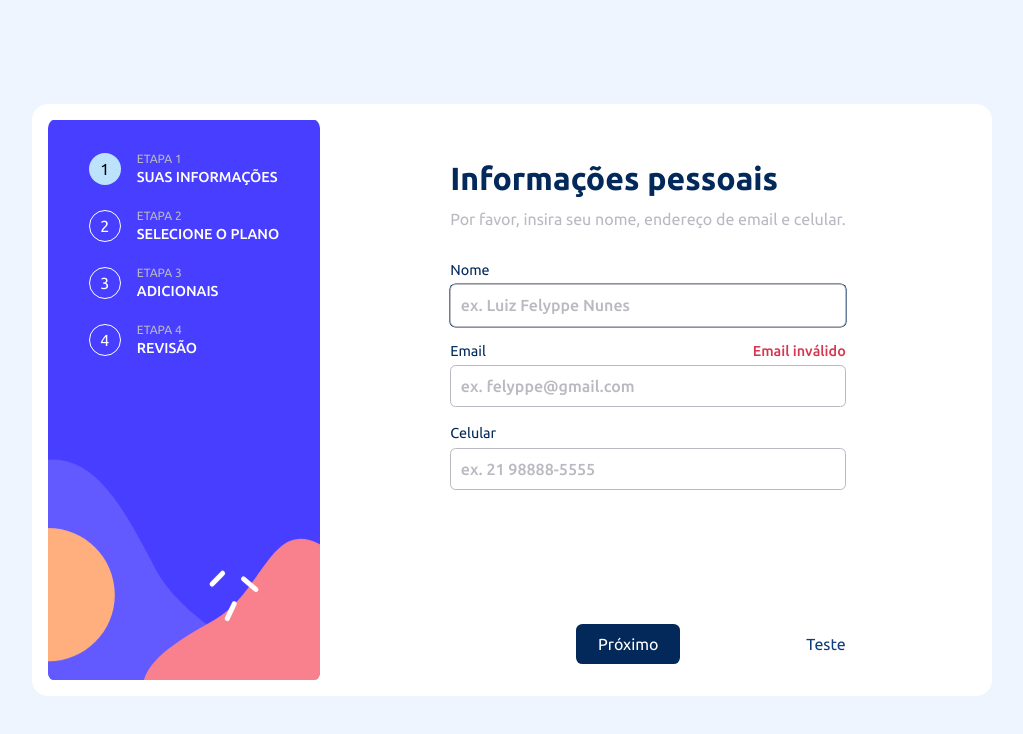
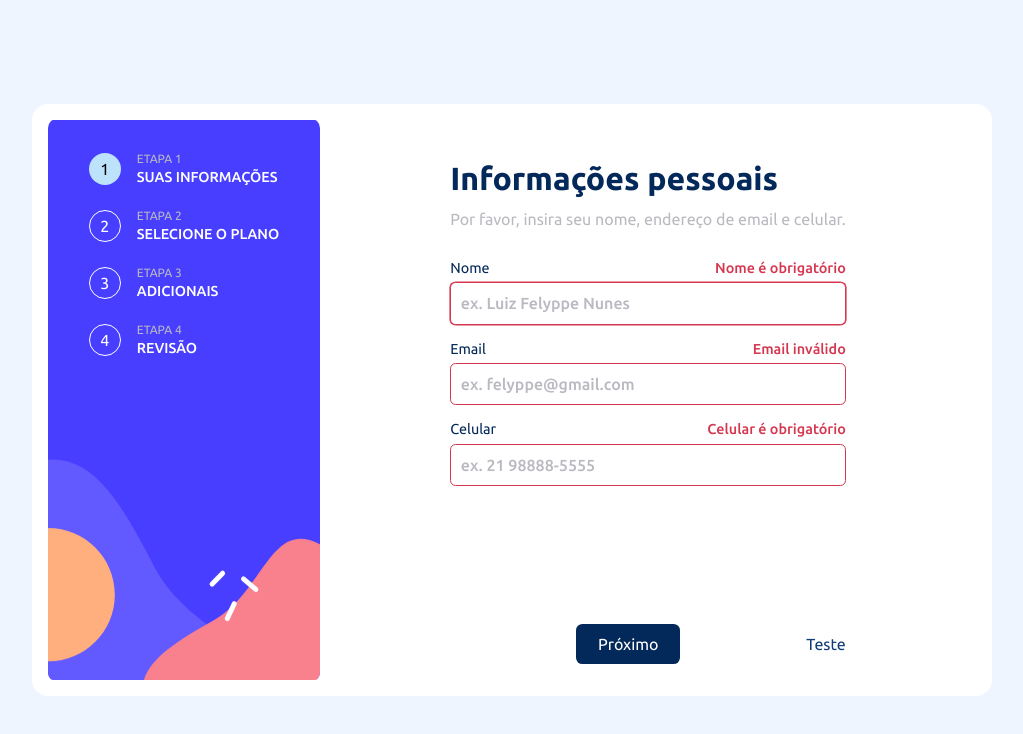
Before and after one commit to Felyppe1/multi-step-form, a React (Vite) app: page / in a window 1280 px wide. Both pictures are taken after a click on the button "Teste". Shown: the top 734 px of the page, without its empty margins (128-1151 px from the left). Built offline with nearby package versions, Linux system fonts and the light colour scheme; the HTML template or start-up script is replaced by a standard one.

Commit message:
feat: error colors

```diff
--- a/src/pages/StepOne/index.tsx
+++ b/src/pages/StepOne/index.tsx
@@ -4,18 +4,18 @@ import { NextLink } from "../../components/NextLink"
 import { useForm } from "react-hook-form"
 import * as zod from 'zod'
 import { zodResolver } from "@hookform/resolvers/zod"
-import { useState } from 'react'
+import { useRef } from "react"
 
 const StepOneValidationSchema = zod.object({
-    name: zod.string().min(1),
+    name: zod.string().min(1, 'Nome é obrigatório'),
     email: zod.string().refine(field => /^[a-zA-Z0-9._%+-]+@[a-zA-Z0-9.-]+\.[a-zA-Z]{2,}$/.test(field), { message: 'Email inválido' }),
-    cellphone: zod.string()
+    cellphone: zod.string().min(1, 'Celular é obrigatório')
 })
 
 type StepOneData = zod.infer<typeof StepOneValidationSchema>
 
 export function StepOne() {
-    const { register, handleSubmit, formState: { errors } } = useForm({
+    const { register, handleSubmit, formState: {errors} } = useForm({
         resolver: zodResolver(StepOneValidationSchema),
         defaultValues: {
             name: '',
@@ -23,6 +23,10 @@ export function StepOne() {
             cellphone: ''
         }
     })
+
+    const errorRef = useRef<HTMLSpanElement | null>(null)
+
+    console.log(!!errors.name?.message)
 
     function getStepOneData(data: StepOneData) {
         console.log(data)
@@ -37,28 +41,43 @@ export function StepOne() {
 
                     <Form onSubmit={handleSubmit(getStepOneData)}>
                         <FieldDiv>
-                            <div>
+                            <LabelDiv>
                                 <Label htmlFor="name">Nome</Label>
-                            </div>
-                            <Input {...register('name')} type="text" placeholder="ex. Luiz Felyppe Nunes" id="name" />
+                                {errors.name && <Error ref={errorRef} >{errors.name.message}</Error>}
+                            </LabelDiv>
+                            <Input
+                                {...register('name')}
+                                isInvalid={!!errors.name?.message}
+                                type="text"
+                                placeholder="ex. Luiz Felyppe Nunes"
+                                id="name"
+                            />
                         </FieldDiv>
                         <FieldDiv>
                             <LabelDiv>
                                 <Label htmlFor="email">Email</Label>
-                                {errors.email && <Error>{errors.email.message}</Error>}
+                                {errors?.email && <Error>{errors.email.message}</Error>}
                             </LabelDiv>
                             <Input
                                 {...register('email')}
+                                isInvalid={!!errors.email?.message}
                                 type="email"
                                 placeholder="ex. felyppe@gmail.com"
                                 id="email"
                             />
                         </FieldDiv>
                         <FieldDiv>
-                            <div>
+                            <LabelDiv>
                                 <Label htmlFor="cellphone">Celular</Label>
-                            </div>
-                            <Input {...register('cellphone')} type="text" placeholder="ex. 21 98888-5555" id="cellphone" />
+                                {errors?.cellphone && <Error>{errors?.cellphone.message}</Error>}
+                            </LabelDiv>
+                            <Input
+                                {...register('cellphone')}
+                                isInvalid={!!errors.cellphone?.message}
+                                type="text"
+                                placeholder="ex. 21 98888-5555"
+                                id="cellphone"
+                            />
                         </FieldDiv>
                         <input hidden type="submit" value="" />
                     </Form>
--- a/src/pages/StepOne/styles.ts
+++ b/src/pages/StepOne/styles.ts
@@ -1,4 +1,8 @@
-import { styled } from "styled-components";
+import { styled, keyframes } from "styled-components";
+
+interface InputProps {
+    isInvalid?: boolean
+}
 
 export const Container = styled.div`
     width: 100%;
@@ -31,22 +35,30 @@ export const Label = styled.label`
     color: ${props => props.theme.bgButton};
 `
 
+const appear = keyframes`
+    to {
+        opacity: 1;
+    }
+`
+
 export const Error = styled.span`
     font-size: .9rem;
     font-weight: 500;
     color: ${props => props.theme.errorText};
+    opacity: 0;
+    animation: ${appear} .2s linear forwards;
 `
 
-export const Input = styled.input`
+export const Input = styled.input<InputProps>`
     padding: 0.7rem 0.6rem;
     font-weight: 500;
     border-radius: 0.35rem;
-    border: 1px solid ${props => props.theme.subText};
+    border: 1px solid ${props => props.isInvalid ? props.theme.errorText :props.theme.subText};
     margin-top: 0.4rem;
     width: 100%;
 
     &:focus {
-        box-shadow: 0 0 0 .6px ${props => props.theme.bgButton};
+        box-shadow: 0 0 0 .6px ${props => props.isInvalid ? props.theme.errorText : props.theme.bgButton};
     }
 
     &::placeholder {
```
